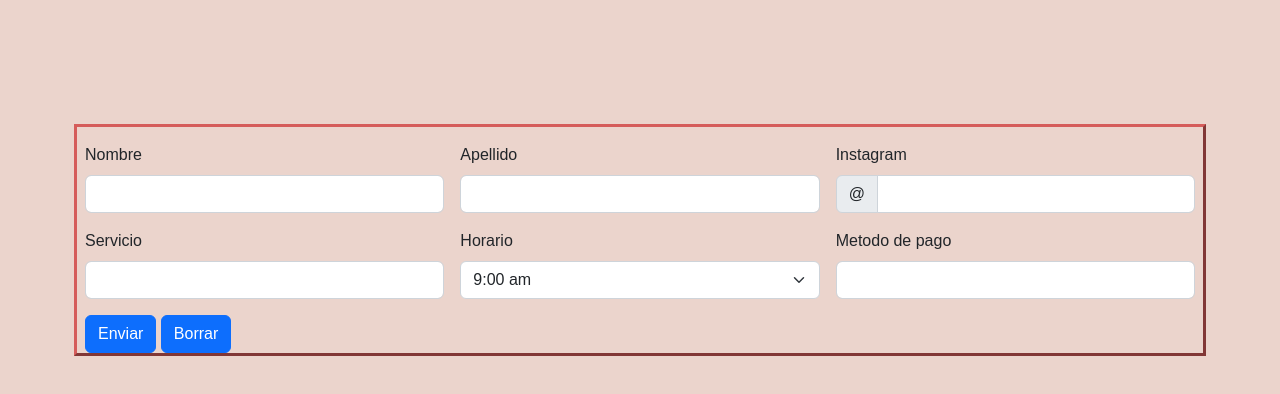
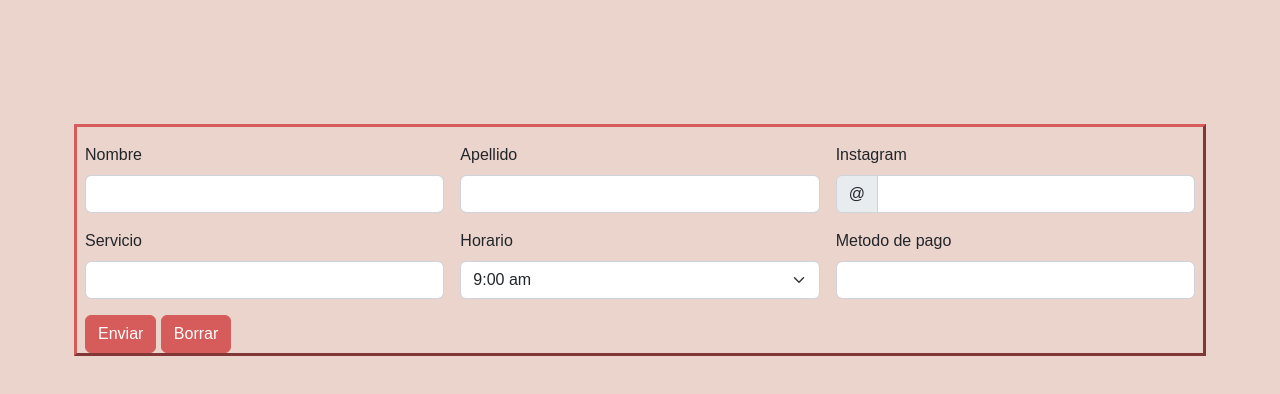
Before and after one commit to rayneredpz/entrega-2, a website: page pages/turnos.html in a window 1280 px wide. Shown: the part 560-954 px from the top of the page. Drawn offline with nearby package versions, Linux system fonts and the light colour scheme.

Commit message:
cambiando colores de los botones

```diff
--- a/scss/_tablaturnos.scss
+++ b/scss/_tablaturnos.scss
@@ -0,0 +1,4 @@
+.btn-primary{
+    background-color: $color-secundario;
+    border-color: $color-secundario;
+}
```
Also changed, not shown: pages/turnos.html (+4 -3 lines), css/styles.css, scss/_filtros.scss (line endings or trailing spaces), 1 other file.
